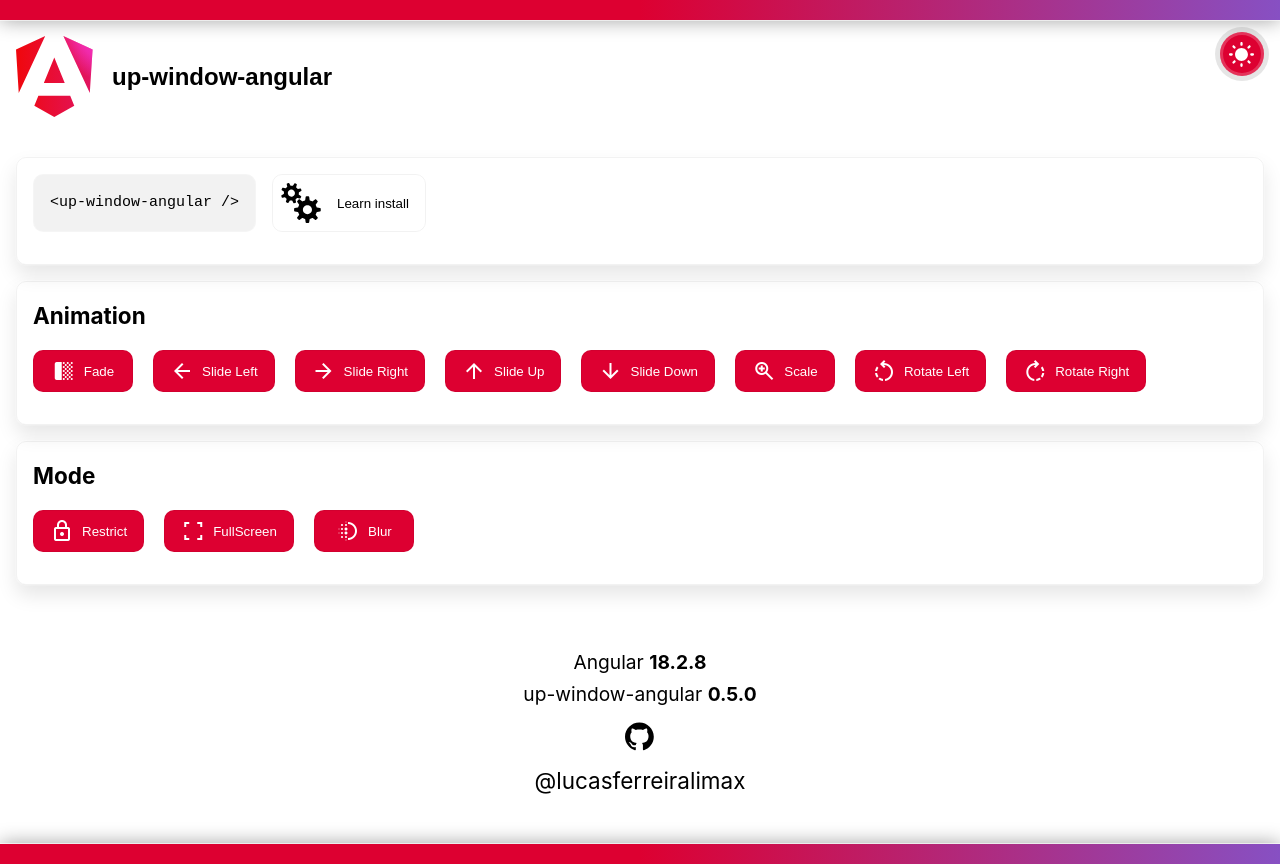
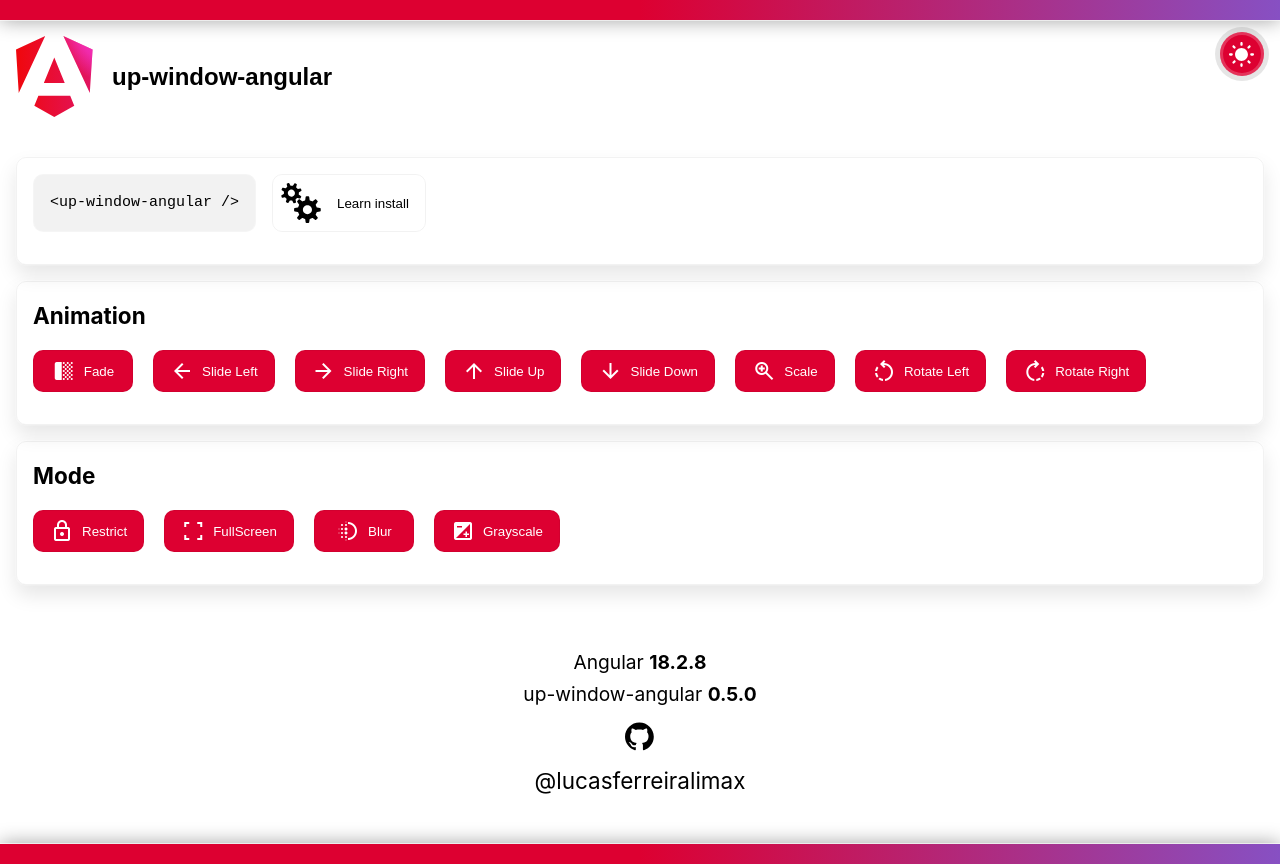
Before and after one commit to criar-art/up-window-angular, an Angular app: page / in a window 1280 px wide. Built offline with nearby package versions, Linux system fonts and the light colour scheme.

Commit message:
update example with grayscale mode

```diff
--- a/src/app/examples/mode/mode.component.html
+++ b/src/app/examples/mode/mode.component.html
@@ -124,5 +124,22 @@
     >
       Mode Blur content!
     </up-window-angular>
+
+    <button
+      class="button-modal-example"
+      type="button"
+      (click)="openWindowExample('grayscale')"
+    >
+      <span class="material-symbols-outlined"> &#xe3f6; </span> Grayscale
+    </button>
+
+    <up-window-angular
+      [isOpen]="isWindowOpenGrayscale"
+      title="Grayscale Window"
+      subtitle="This window mode Grayscale."
+      [grayscale]="true"
+    >
+      Mode Grayscale content!
+    </up-window-angular>
   </div>
 </div>
--- a/src/app/examples/mode/mode.component.ts
+++ b/src/app/examples/mode/mode.component.ts
@@ -6,17 +6,19 @@ import { UpWindowAngularModule } from '../../../../projects/up-window-angular/sr
   standalone: true,
   imports: [UpWindowAngularModule],
   templateUrl: './mode.component.html',
-  styleUrl: './mode.component.scss'
+  styleUrl: './mode.component.scss',
 })
 export class ModeComponent {
   isWindowOpenRestrict: WritableSignal<boolean> = signal(false);
   isWindowOpenFullScreen: WritableSignal<boolean> = signal(false);
   isWindowOpenBlur: WritableSignal<boolean> = signal(false);
+  isWindowOpenGrayscale: WritableSignal<boolean> = signal(false);
 
   openWindowExample(type: string) {
     this.isWindowOpenRestrict.set(false);
     this.isWindowOpenFullScreen.set(false);
     this.isWindowOpenBlur.set(false);
+    this.isWindowOpenGrayscale.set(false);
 
     switch (type) {
       case 'restrict':
@@ -28,6 +30,9 @@ export class ModeComponent {
       case 'blur':
         this.isWindowOpenBlur.set(true);
         break;
+      case 'grayscale':
+        this.isWindowOpenGrayscale.set(true);
+        break;
     }
   }
 }
```
